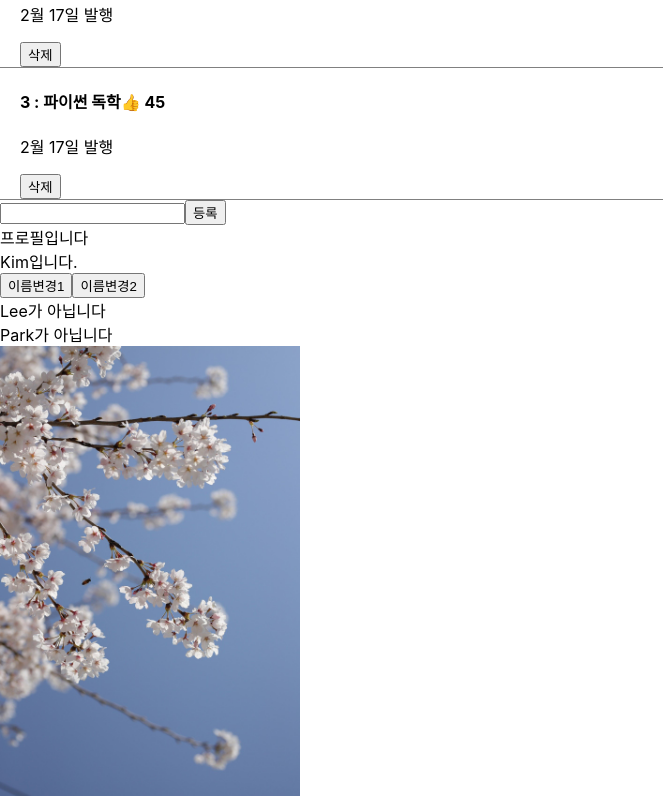
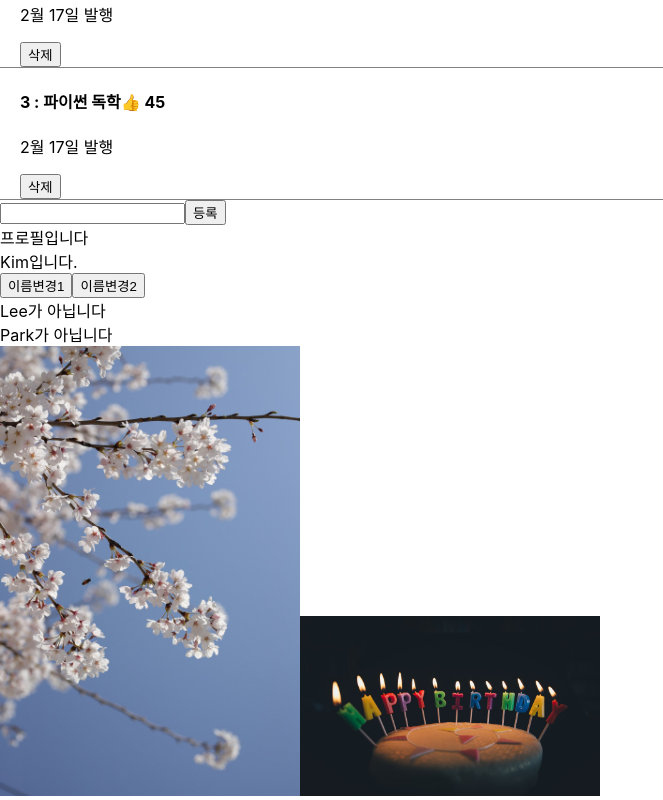
Before and after one commit to seeoya/s_react_blog, a React (Create React App) app: page / in a window 1280 px wide. Shown: the part 419-1219 px from the top of the page, without its empty margins (0-663 px from the left). Built offline with nearby package versions, Linux system fonts and the light colour scheme.

Commit message:
이미지 추가

```diff
--- a/src/App.js
+++ b/src/App.js
@@ -288,6 +288,7 @@ class Profile extends React.Component {
                 {this.state.name == "Park" ? <div>Park입니다</div> : <div>Park가 아닙니다</div>}
 
                 <img src="./img/spring.jpg" style={{width: "300px"}} />
+                <img src="./birthday.jpg" style={{width: "300px"}} />
             </>
         );
     }
```
Also changed, not shown: 8 other files (tests, documents, lock files or other folders).
